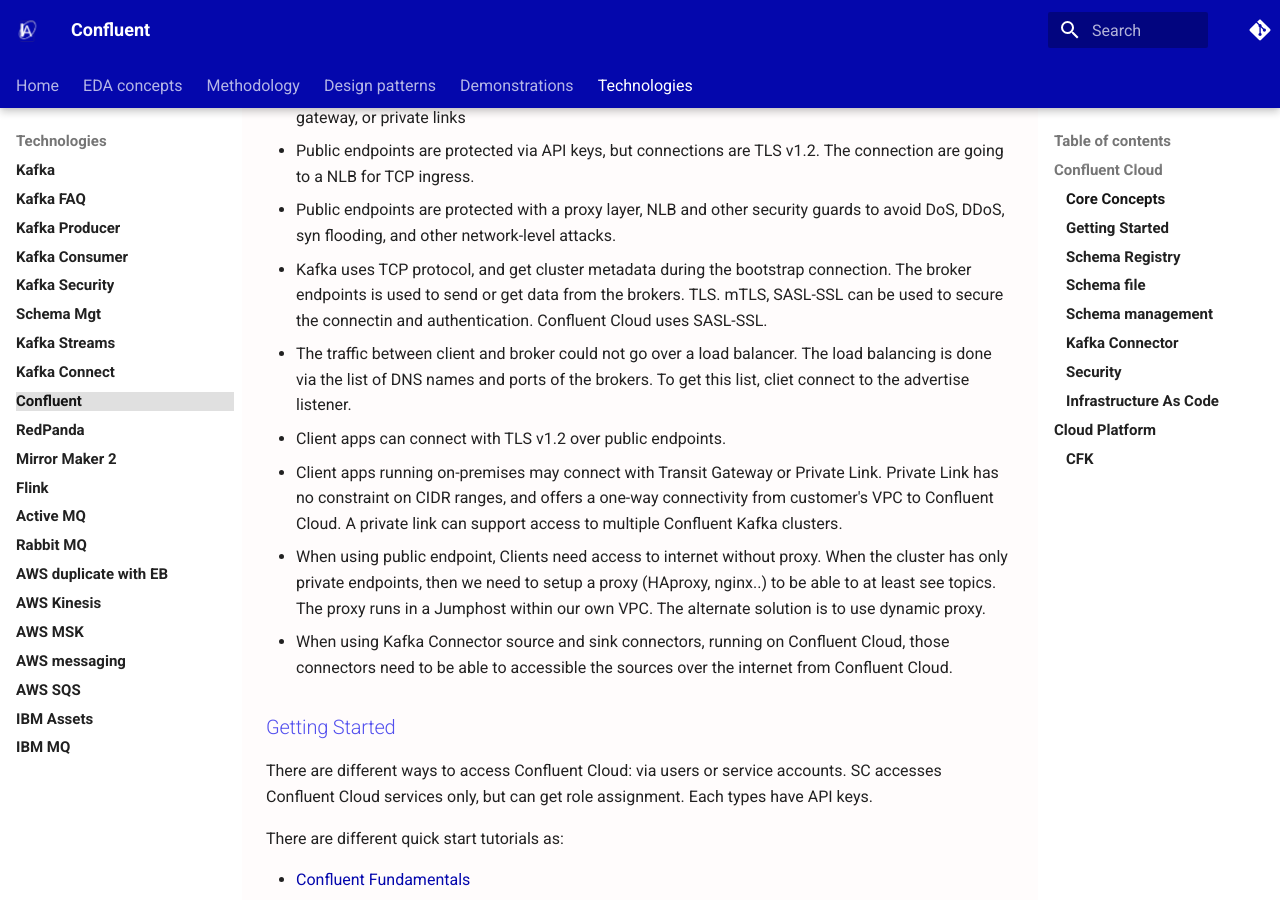
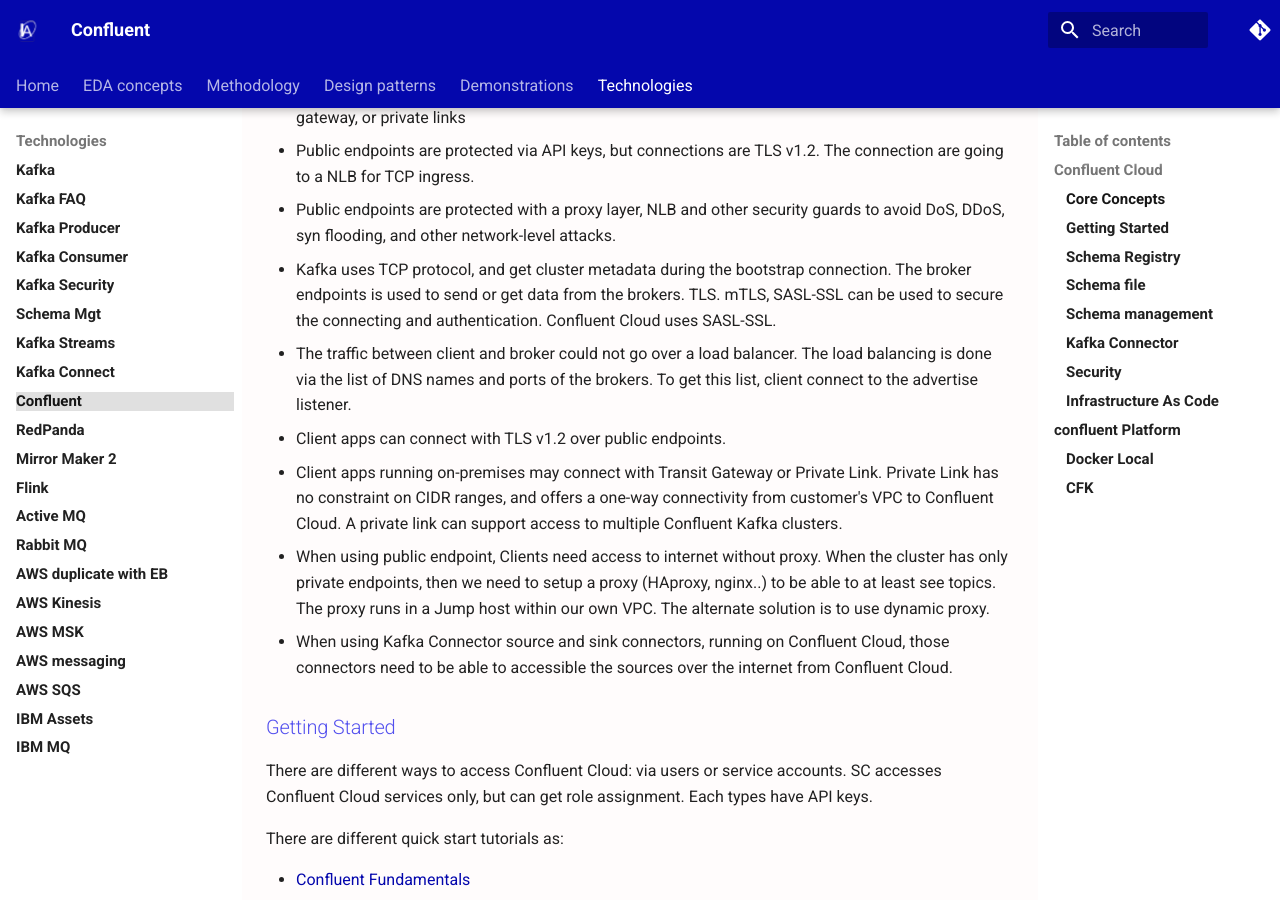
Before and after one commit to jbcodeforce/eda-studies, an MkDocs documentation site: the page built from docs/techno/confluent/index.md, in a window 1280 px wide and 900 px high, scrolled down 3842 px. Built offline with MkDocs 1.6.1 and Material for MkDocs 9.7.7, drawn with Linux system fonts in a browser that asks for light colours; comment, search, counter and statistics services are not loaded; some of the changed text lies outside the part shown.

Commit message:
small update to confluent

````diff
--- a/docs/techno/confluent/index.md
+++ b/docs/techno/confluent/index.md
@@ -3,7 +3,8 @@
 ## Confluent Cloud
 
 ???- info "Updates"
-    Created 07/2024 - Update 10/2024
+    * Created 07/2024
+    * Update 10/2024
 
 
 Managed service offering for the Confluent platform on one of the AWS, Azure or GCP cloud. It runs on its own private network that can be integrated with client virtual private network and on-premises network.
@@ -64,7 +65,7 @@
 
         ![](./diagrams/topo-b.drawio.png)
 
-    * The 3nd topology addresses the need to deploy at a global scale, with local market with data sovereignty constraint. Cloud clusters are used to agregate the data for global use, or for read access.
+    * The 3nd topology addresses the need to deploy at a global scale, with local market with data sovereignty constraint. Cloud clusters are used to aggregate the data for global use, or for read access.
 
         ![](./diagrams/topo-c.drawio.png)
 
@@ -83,12 +84,12 @@
 * Shared clusters have only public endpoints. Dedicated may use VPC, and VPC peering or AWS transit gateway, or private links
 * Public endpoints are protected via API keys, but connections are TLS v1.2. The connection are going to a NLB for TCP ingress.
 * Public endpoints are protected with a proxy layer, NLB and other security guards to avoid  DoS, DDoS, syn flooding, and other network-level attacks.
-* Kafka uses TCP protocol, and get cluster metadata during the bootstrap connection. The broker endpoints is used to send or get data from the brokers. TLS. mTLS, SASL-SSL can be used to secure the connectin and authentication. Confluent Cloud uses SASL-SSL.
-* The traffic between client and broker could not go over a load balancer. The load balancing is done via the list of DNS names and ports of the brokers. To get this list, cliet connect to the advertise listener.
+* Kafka uses TCP protocol, and get cluster metadata during the bootstrap connection. The broker endpoints is used to send or get data from the brokers. TLS. mTLS, SASL-SSL can be used to secure the connecting and authentication. Confluent Cloud uses SASL-SSL.
+* The traffic between client and broker could not go over a load balancer. The load balancing is done via the list of DNS names and ports of the brokers. To get this list, client connect to the advertise listener.
 * Client apps can connect with TLS v1.2 over public endpoints.
 
 * Client apps running on-premises may connect with Transit Gateway or Private Link. Private Link has no constraint on CIDR ranges, and offers a one-way connectivity from customer's VPC to Confluent Cloud. A private link can support access to multiple Confluent Kafka clusters.
-* When using public endpoint, Clients need access to internet without proxy. When the cluster has only private endpoints, then we need to setup a proxy (HAproxy, nginx..) to be able to at least see topics. The proxy runs in a Jumphost within our own VPC. The alternate solution is to use dynamic proxy.
+* When using public endpoint, Clients need access to internet without proxy. When the cluster has only private endpoints, then we need to setup a proxy (HAproxy, nginx..) to be able to at least see topics. The proxy runs in a Jump host within our own VPC. The alternate solution is to use dynamic proxy.
 * When using Kafka Connector source and sink connectors, running on Confluent Cloud, those connectors need to be able to accessible the sources over the internet from Confluent Cloud.
 
 ### Getting Started
@@ -99,7 +100,6 @@
 
 * [Confluent Fundamentals](https://developer.confluent.io/courses/#fundamentals)
 * [Hands-on on Confluent Cloud (CCloud)](https://developer.confluent.io/courses/apache-kafka/get-started-hands-on/).  [URL fo CCloud- https://confluent.cloud/](https://confluent.cloud/)
-
 * Here are import [CLI commands](https://docs.confluent.io/confluent-cli/current/overview.html):
 
 ```sh
@@ -157,14 +157,14 @@
 * Replication replicates also topic for the schema persistence.
 * Producers write data to just the active cluster.
 * Consumers can read from both regions.
-* Access Control List needs to be replicated too
+* Access Control List needs to be replicated too.
 
 * Confluent Cloud uses API keys that are resource scoped for Schema Registry clusters to store schemas and route requests to the appropriate logical clusters.
 
 ![](./diagrams/registry-saas.drawio.png)
 
-* This is a different API key than the one to access the kafka cluster
-* When apps are in VPC, the VPC needs to be able to communicate with  Confluent Cloud public end point on port 443
+* This is a different API key than the one to access the kafka cluster.
+* When apps are in VPC, the VPC needs to be able to communicate with  Confluent Cloud public end point on port 443.
 
 ### Schema file
 
@@ -226,15 +226,19 @@
 
 ---
 
-## Cloud Platform
+## confluent Platform
 
 This the on-premises deployment, which for development can run with docker compose or using the Confluent For Kubernetes (CFK).
+
+### Docker Local
+
+See [this excellent cp-all-in-one repository](https://github.com/confluentinc/cp-all-in-one) with different patterns and configurations to run Confluent platform locally or hybrid with Confluent Cloud and local components such as Schema Registry, Flink, ksqlServer...
 
 ### CFK
 
 See [confluent-kubernetes-examples git repo.](https://github.com/confluentinc/confluent-kubernetes-examples) which can be summarized as
 
-```
+```sh
 # define helm repo for confluent helm releases
 helm repo add confluentinc https://packages.confluent.io/helm
 k create ns confluent
````
Also changed, not shown: other parts of docs/techno/confluent/index.md (+7 -7 lines).
